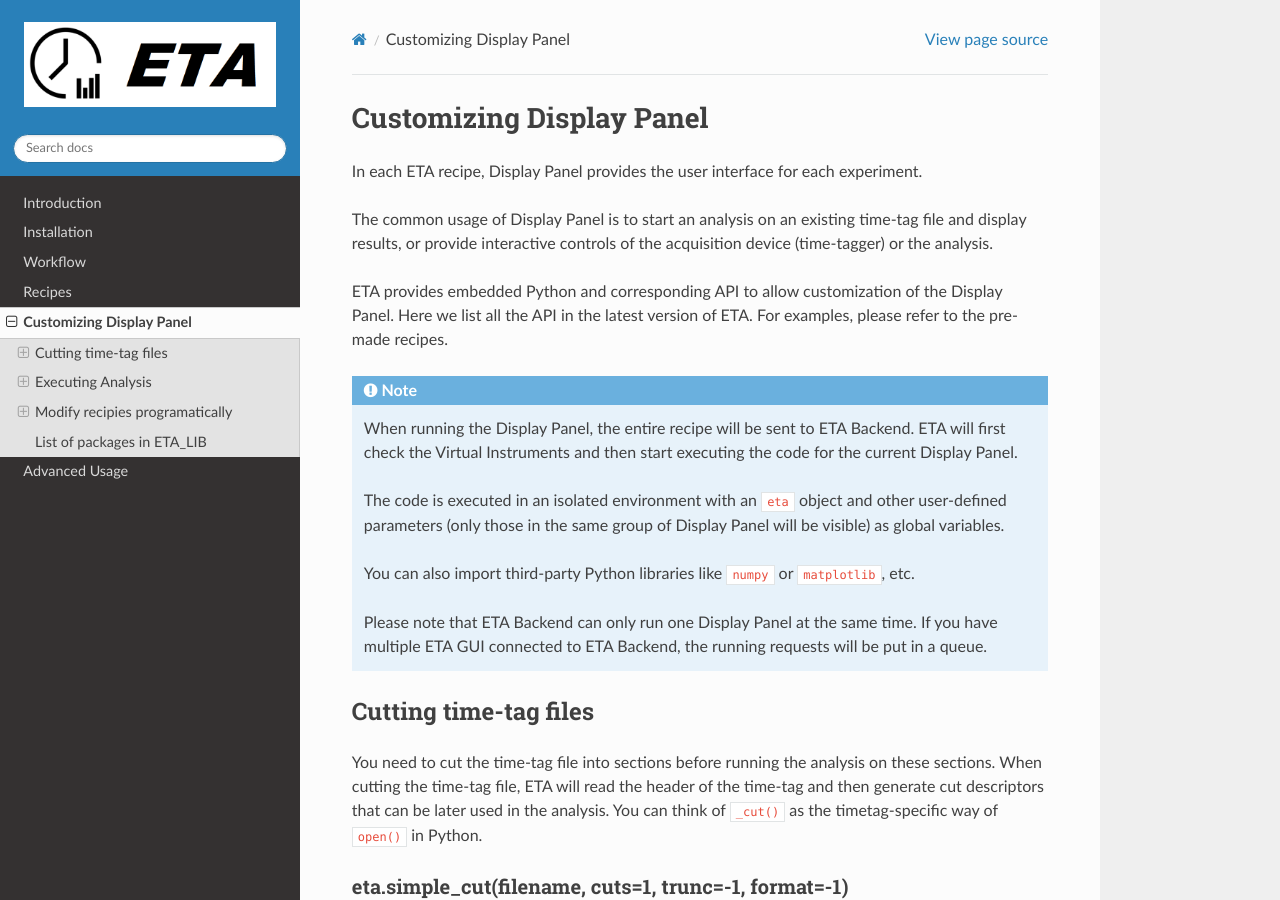
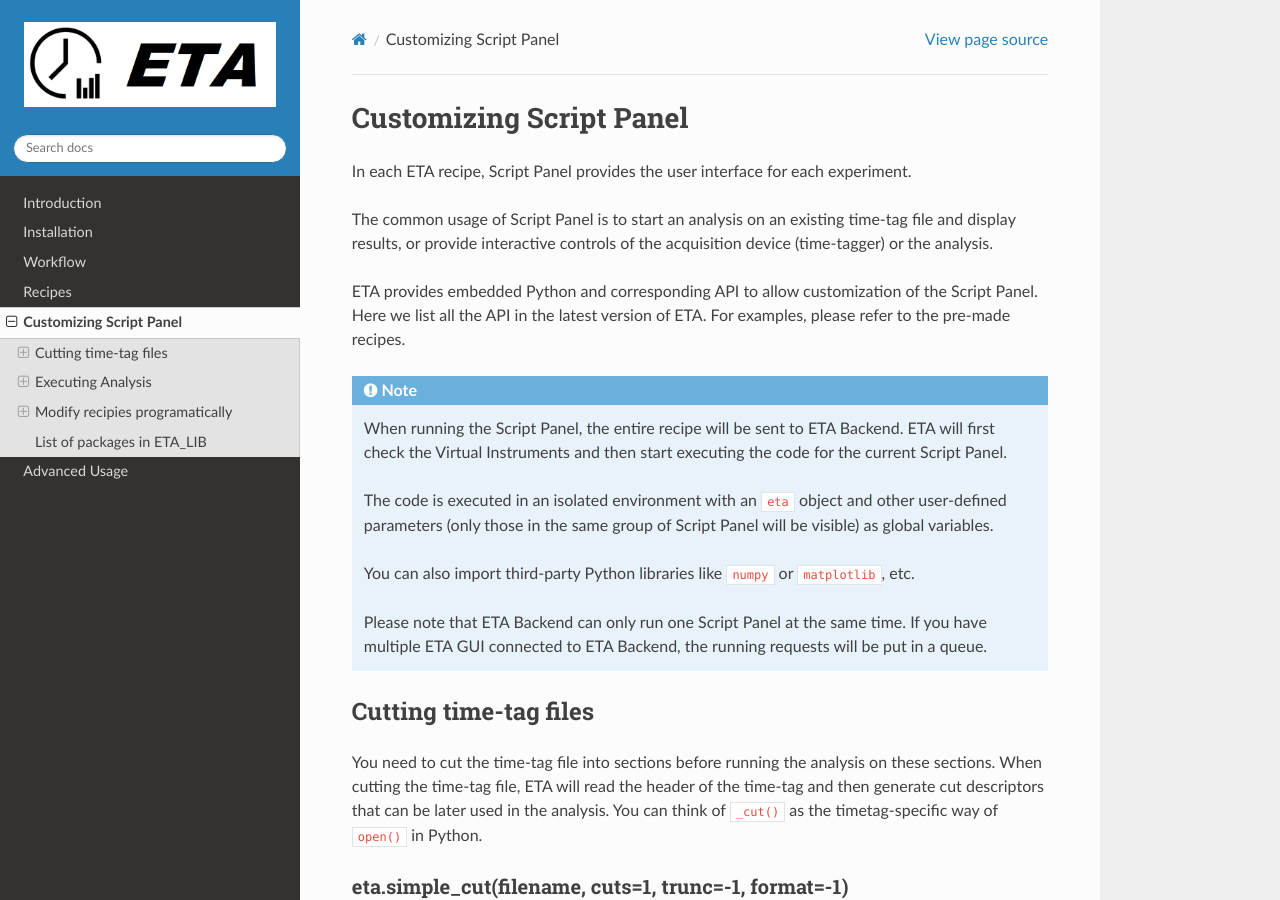
Before and after one commit to timetag/timetag.github.io, a Sphinx documentation site: the page built from docs/python.rst, in a window 1280 px wide and 900 px high. Built offline with Sphinx 7.4.7 and the Read the Docs theme 2.0.0, drawn with Linux system fonts in a browser that asks for light colours.

Commit message:
Update python.rst

```diff
--- a/docs/python.rst
+++ b/docs/python.rst
@@ -1,20 +1,20 @@
-Customizing Display Panel
+Customizing Script Panel
 ===============================
 
-In each ETA recipe, Display Panel provides the user interface for each experiment.
+In each ETA recipe, Script Panel provides the user interface for each experiment.
 
-The common usage of Display Panel is to start an analysis on an existing time-tag file and display results, or provide interactive controls of the acquisition device (time-tagger) or the analysis.
+The common usage of Script Panel is to start an analysis on an existing time-tag file and display results, or provide interactive controls of the acquisition device (time-tagger) or the analysis.
 
-ETA provides embedded Python and corresponding API to allow customization of the Display Panel. Here we list all the API in the latest version of ETA. For examples, please refer to the pre-made recipes.
+ETA provides embedded Python and corresponding API to allow customization of the Script Panel. Here we list all the API in the latest version of ETA. For examples, please refer to the pre-made recipes.
 
 .. note::
-    When running the Display Panel, the entire recipe will be sent to ETA Backend. ETA will first check the Virtual Instruments and then start executing the code for the current Display Panel.
+    When running the Script Panel, the entire recipe will be sent to ETA Backend. ETA will first check the Virtual Instruments and then start executing the code for the current Script Panel.
 
-    The code is executed in an isolated environment with an ``eta`` object and other user-defined parameters (only those in the same group of Display Panel will be visible) as global variables.
+    The code is executed in an isolated environment with an ``eta`` object and other user-defined parameters (only those in the same group of Script Panel will be visible) as global variables.
 
     You can also import third-party Python libraries like ``numpy`` or ``matplotlib``, etc.
 
-    Please note that ETA Backend can only run one Display Panel at the same time. If you have multiple ETA GUI connected to ETA Backend, the running requests will be put in a queue.
+    Please note that ETA Backend can only run one Script Panel at the same time. If you have multiple ETA GUI connected to ETA Backend, the running requests will be put in a queue.
 
 
 Cutting time-tag files
```
